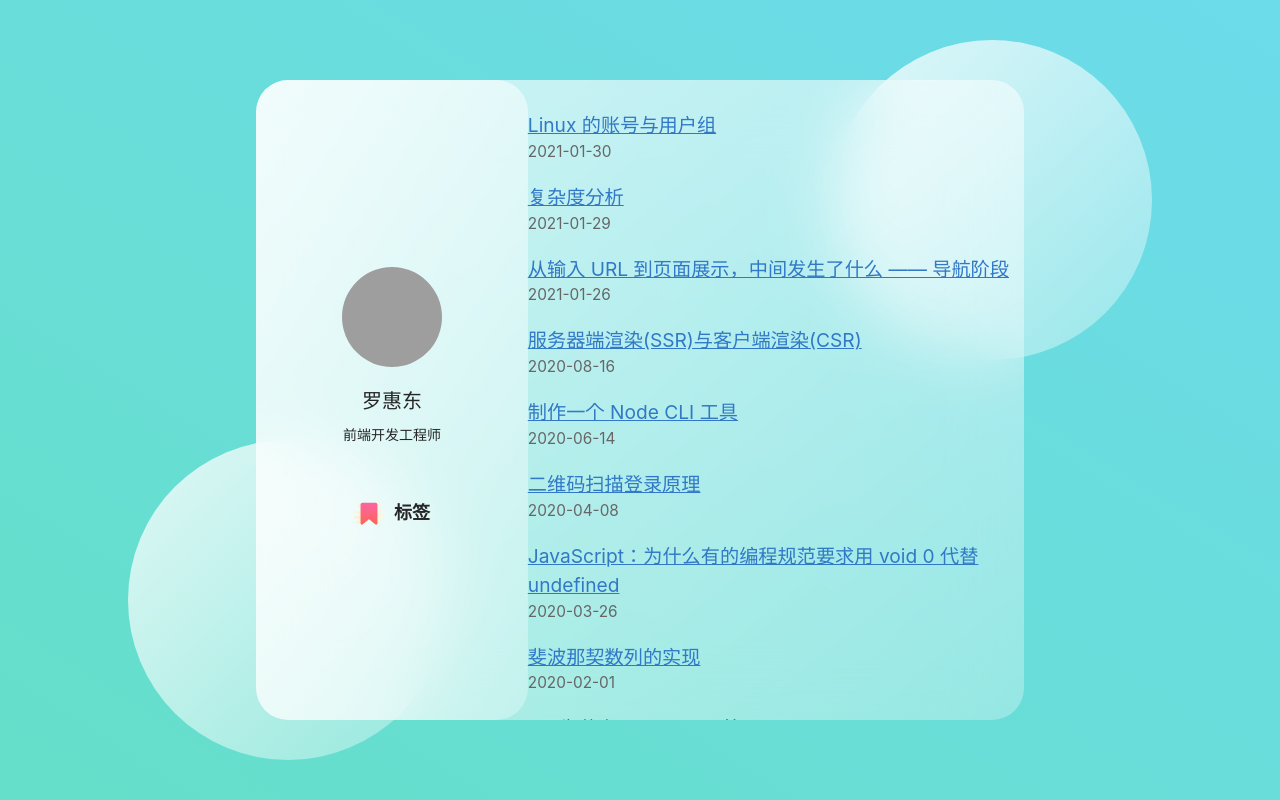
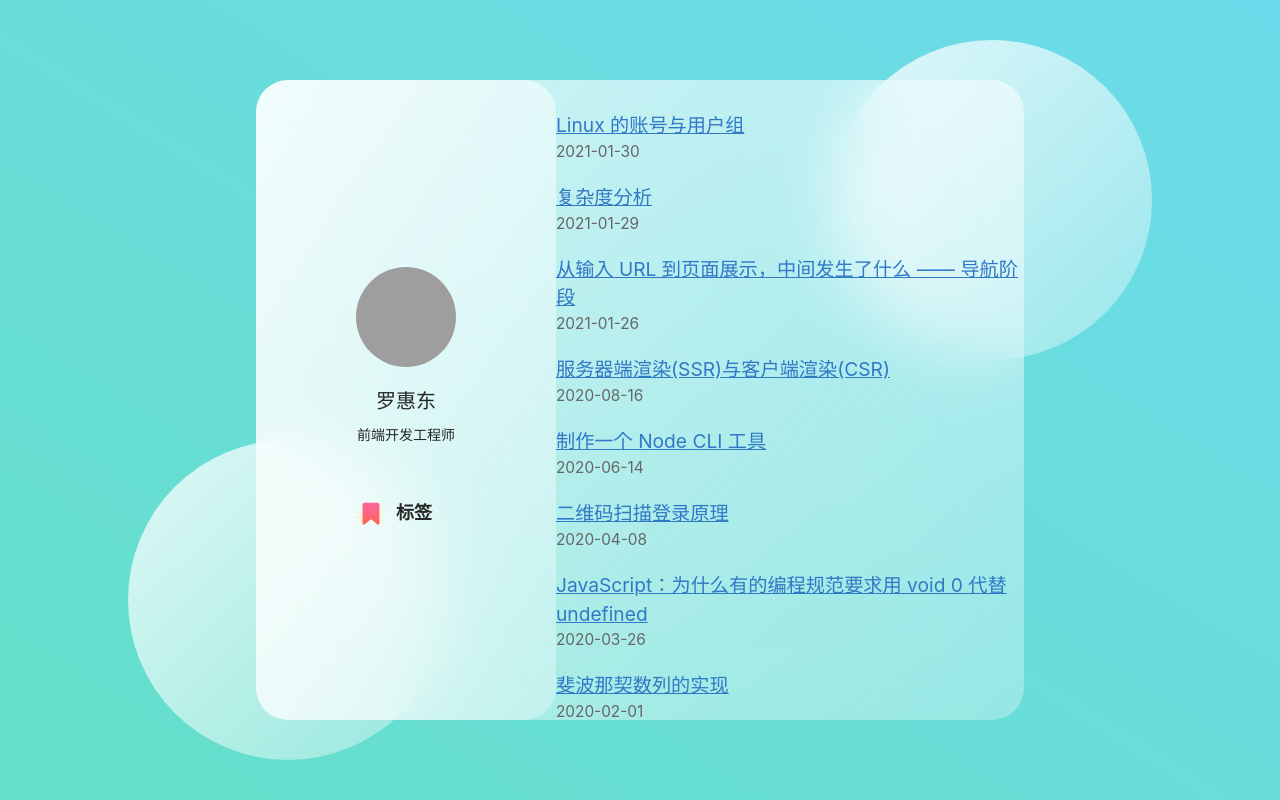
Before and after one commit to luohuidong/next-blog, a Next.js app: page / in a window 1280 px wide. Built offline with nearby package versions, Linux system fonts and the light colour scheme; grey boxes are pictures that could not be loaded.

Commit message:
修改样式

```diff
--- a/components/HomePageLayout/Aside.module.scss
+++ b/components/HomePageLayout/Aside.module.scss
@@ -1,5 +1,6 @@
 .sidebar {
-  width: 300px;
+  width: 100%;
+  height: 100%;
 
   display: flex;
   flex-direction: column;
--- a/components/HomePageLayout/Aside.tsx
+++ b/components/HomePageLayout/Aside.tsx
@@ -6,9 +6,9 @@ import AsideNav from "./AsideNav";
 
 export default function Aside() {
   return (
-    <aside className={styles.sidebar}>
+    <div className={styles.sidebar}>
       <AsideUser />
       <AsideNav />
-    </aside>
+    </div>
   );
 }
--- a/components/HomePageLayout/AsideNav.tsx
+++ b/components/HomePageLayout/AsideNav.tsx
@@ -7,7 +7,7 @@ export default function AsideNav() {
   return (
     <div className={styles.nav}>
       <Link href="/tags">
-        <a>
+        <a style={{ width: 100 }}>
           <img
             src="/icons/bookmark.svg"
             alt=""
--- a/components/HomePageLayout/index.module.scss
+++ b/components/HomePageLayout/index.module.scss
@@ -21,6 +21,14 @@
       rgba(255, 255, 255, 0.3)
     );
     border-radius: 2rem;
+  }
+
+  aside {
+    width: 300px;
+  }
+
+  main {
+    flex: 1;
   }
 }
 
--- a/components/HomePageLayout/index.tsx
+++ b/components/HomePageLayout/index.tsx
@@ -25,8 +25,10 @@ export default function HomePageLayout(props: Props) {
 
       <div className={styles.container}>
         <div className={styles.glass}>
-          <Aside />
-          {props.children}
+          <aside>
+            <Aside />
+          </aside>
+          <main>{props.children}</main>
         </div>
       </div>
       <div className={classnames(styles.circle, styles.circle1)}></div>
```
